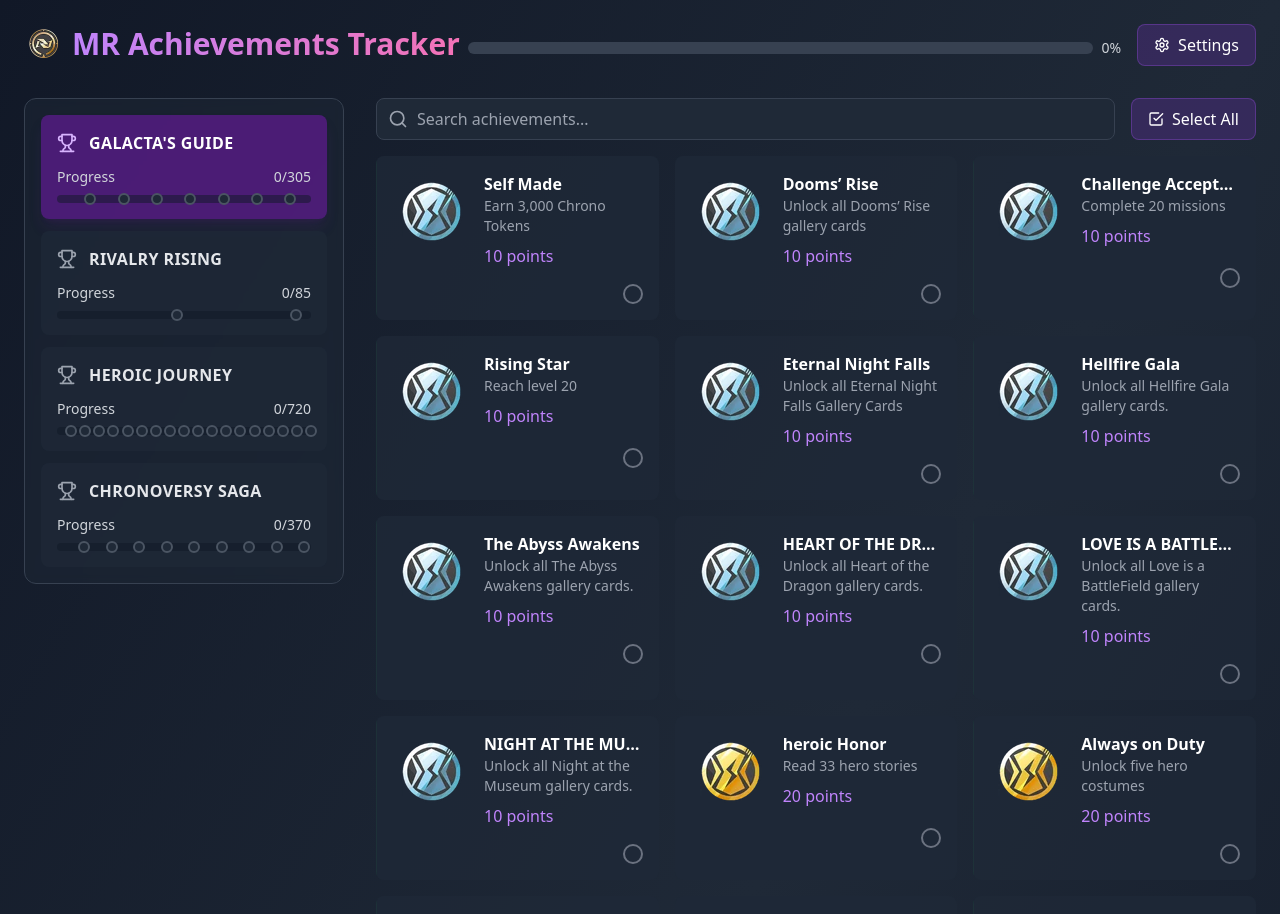
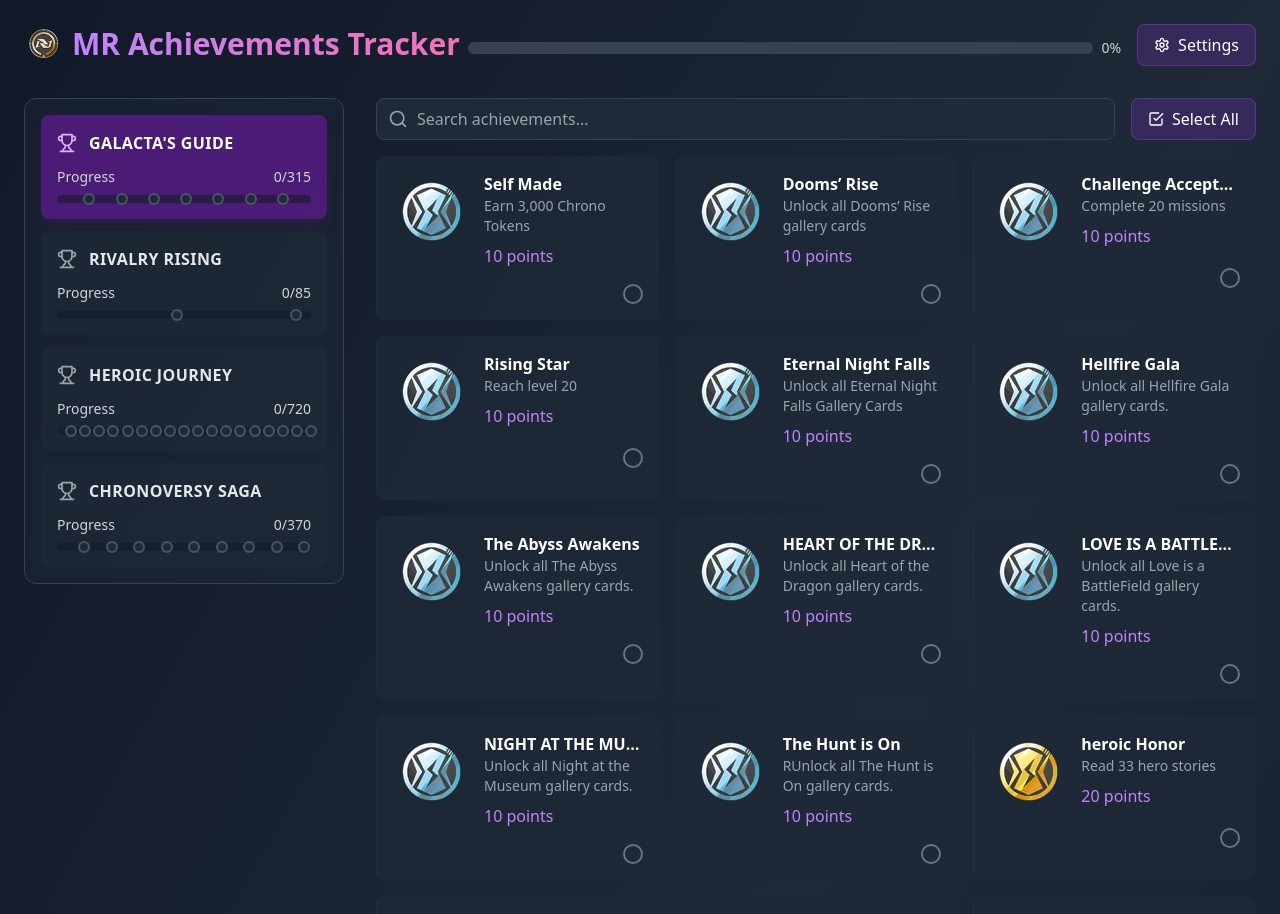
Before and after one commit to MaJoRX0/MRAchievements, a React (Vite) app: page / in a window 1280 px wide. Shown: the top 914 px of the page. Built offline with nearby package versions, Linux system fonts and the light colour scheme.

Commit message:
Add new quest entry for 'The Hunt is On'
Added a new entry for 'The Hunt is On' with details.

```diff
--- a/src/data.ts
+++ b/src/data.ts
@@ -388,6 +388,19 @@ export const initialCategories: Category[] = [
         description: "Raise the Proficiency of 1 hero to Champion.",
         type: "gold",
         points: 20,
+        completed: false,
+        categoryId: "galactas-guide",
+        hero: "",
+        partner: "",
+        target: "",
+        hint: ""
+      },
+      {
+        id: "gal31",
+        title: "The Hunt is On",
+        description: "RUnlock all The Hunt is On gallery cards.",
+        type: "silver",
+        points: 10,
         completed: false,
         categoryId: "galactas-guide",
         hero: "",
```
